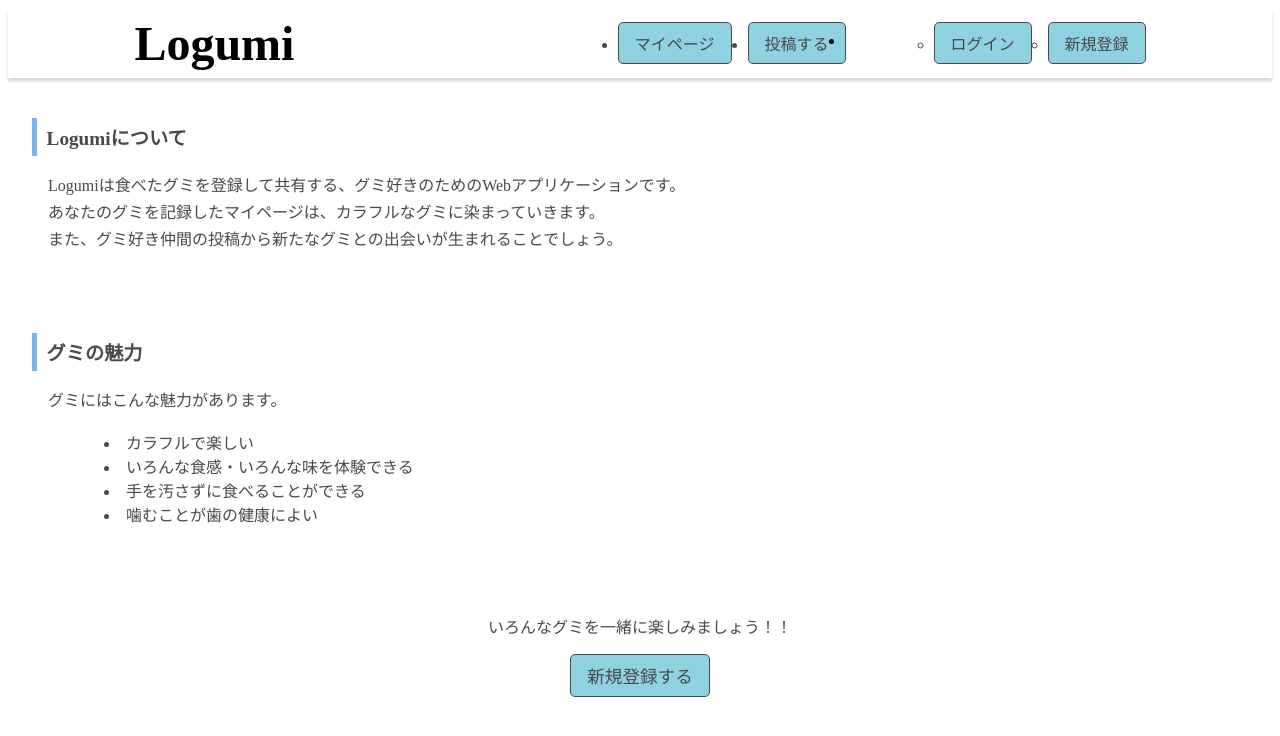
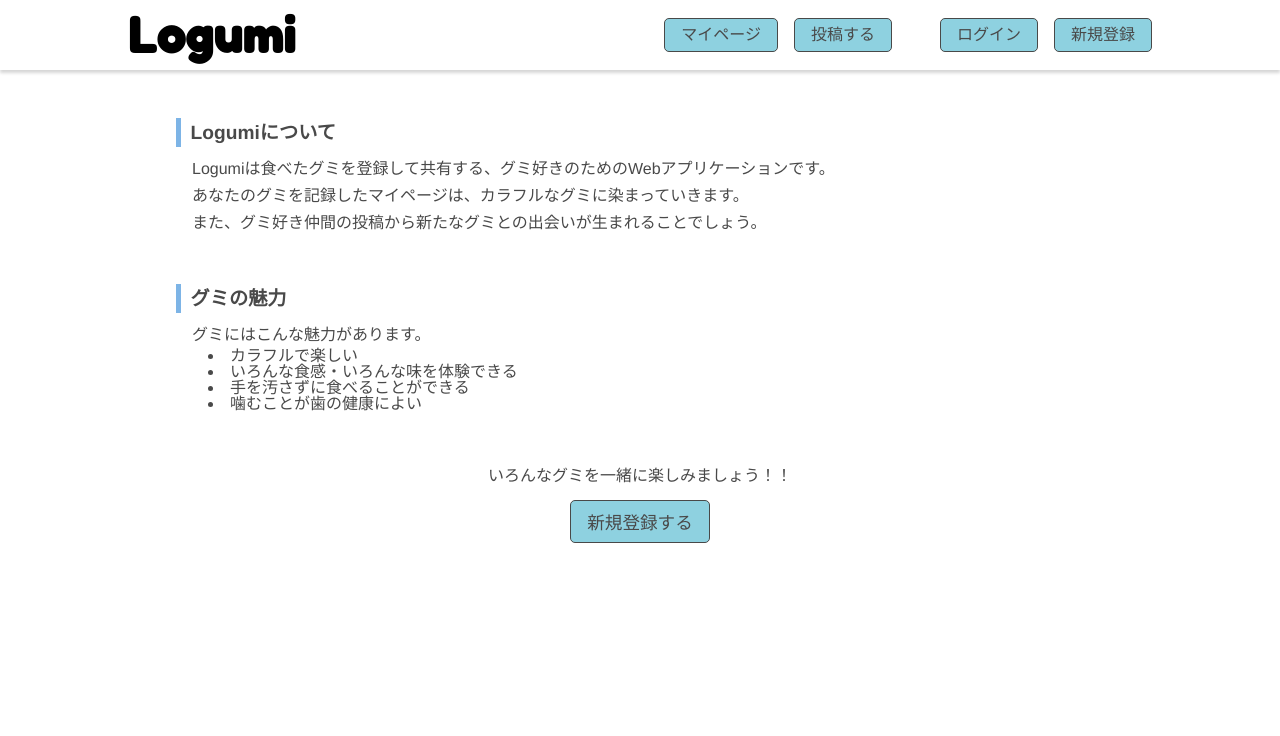
Before and after one commit to tukky-14/Logumi-ng, an Angular app: page / in a window 1280 px wide. Shown: the top 736 px of the page. Built offline with nearby package versions, Linux system fonts and the light colour scheme.

Commit message:
Update index.html

```diff
--- a/src/index.html
+++ b/src/index.html
@@ -3,8 +3,113 @@
 <head>
   <meta charset="utf-8">
   <title>LogumiNg</title>
+  <style>
+        /*
+    html5doctor.com Reset Stylesheet
+    v1.6.1
+    Last Updated: 2010-09-17
+    Author: Richard Clark - http://richclarkdesign.com
+    Twitter: @rich_clark
+    */
+
+    html, body, div, span, object, iframe,
+    h1, h2, h3, h4, h5, h6, p, blockquote, pre,
+    abbr, address, cite, code,
+    del, dfn, em, img, ins, kbd, q, samp,
+    small, strong, sub, sup, var,
+    b, i,
+    dl, dt, dd, ol, ul, li,
+    fieldset, form, label, legend,
+    table, caption, tbody, tfoot, thead, tr, th, td,
+    article, aside, canvas, details, figcaption, figure,
+    footer, header, hgroup, menu, nav, section, summary,
+    time, mark, audio, video {
+        margin:0;
+        padding:0;
+        border:0;
+        outline:0;
+        font-size:100%;
+        vertical-align:baseline;
+        background:transparent;
+    }
+
+    body {
+        line-height:1;
+    }
+
+    article,aside,details,figcaption,figure,
+    footer,header,hgroup,menu,nav,section {
+        display:block;
+    }
+
+    nav ul {
+        list-style:none;
+    }
+
+    blockquote, q {
+        quotes:none;
+    }
+
+    blockquote:before, blockquote:after,
+    q:before, q:after {
+        content:'';
+        content:none;
+    }
+
+    a {
+        margin:0;
+        padding:0;
+        font-size:100%;
+        vertical-align:baseline;
+        background:transparent;
+    }
+
+    /* change colours to suit your needs */
+    ins {
+        background-color:#ff9;
+        color:#000;
+        text-decoration:none;
+    }
+
+    /* change colours to suit your needs */
+    mark {
+        background-color:#ff9;
+        color:#000;
+        font-style:italic;
+        font-weight:bold;
+    }
+
+    del {
+        text-decoration: line-through;
+    }
+
+    abbr[title], dfn[title] {
+        border-bottom:1px dotted;
+        cursor:help;
+    }
+
+    table {
+        border-collapse:collapse;
+        border-spacing:0;
+    }
+
+    /* change border colour to suit your needs */
+    hr {
+        display:block;
+        height:1px;
+        border:0;
+        border-top:1px solid #cccccc;
+        margin:1em 0;
+        padding:0;
+    }
+
+    input, select {
+        vertical-align:middle;
+    }
+  </style>
   <base href="/">
   <meta name="viewport" content="width=device-width, initial-scale=1">
+  <link href="https://fonts.googleapis.com/css2?family=Fredoka+One&display=swap" rel="stylesheet">
   <link rel="icon" type="image/x-icon" href="favicon.ico">
 </head>
 <body>
--- a/src/styles.scss
+++ b/src/styles.scss
@@ -1,5 +1,47 @@
 $main-color: #8ED1E0;
 $main-text-color: #494949;
+
+// 共通設定
+// ------------------------------------
+* {
+  box-sizing: border-box;
+}
+
+body {
+  font-family: 'ヒラギノ丸ゴ ProN','Avenir','Helvetica Neue','Helvetica','Arial','Hiragino Sans','ヒラギノ角ゴシック',YuGothic,'Yu Gothic','メイリオ', Meiryo,'ＭＳ Ｐゴシック','MS PGothic';
+  // background-image: image-url("gumiback.png");
+  background-repeat: no-repeat;
+  background-size: cover;
+  background-attachment: fixed;
+  background-position:40%;
+  }
+
+li {
+  list-style: none;
+}
+a {
+  text-decoration: none;
+  color: #000;
+}
+
+
+// 各ページごとの中枠
+// ------------------------------------
+.wrapper {
+  width: 80%;
+  height: 100%;
+  margin: 0 auto;
+  padding: 24px;
+  z-index: 0;
+}
+
+@media screen and (max-width: 479px) {
+  .wrapper {
+    width: 100%;
+  }
+}
+
+// ーーーーーーーーーーーーーーーーーーーー
 
 header {
   width: 100%;
```
